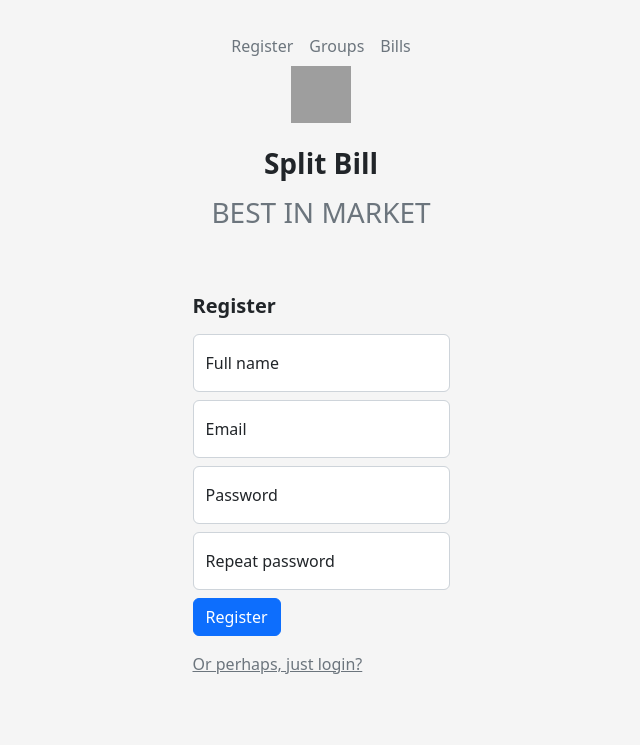
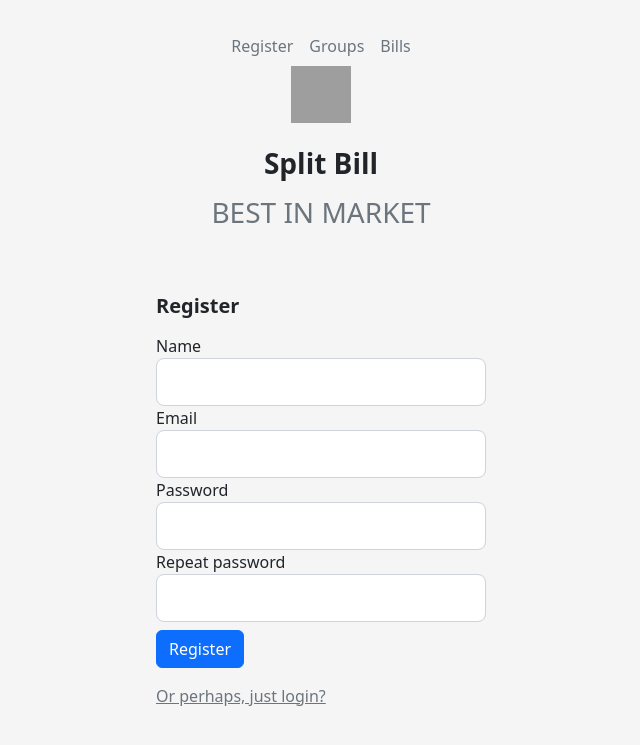
Before and after one commit to SL1mas/Flusk_atsiskaitymas, a Flask app: page /register in a window 1280 px wide. Shown: the top 745 px of the page, without its empty margins (319-959 px from the left). Run offline with Flask 3, Linux system fonts and the light colour scheme; some libraries are stand-ins or nearby versions; grey boxes are pictures that could not be loaded.

Commit message:
4th commit (added creat user and login function)

```diff
--- /dev/null
+++ b/forms.py
@@ -0,0 +1,34 @@
+from flask_wtf import FlaskForm
+from wtforms import StringField, DateField, TextAreaField, SubmitField, BooleanField, PasswordField
+from wtforms.validators import DataRequired, Length, ValidationError, EqualTo
+from wtforms_sqlalchemy.fields import QuerySelectField, QuerySelectMultipleField
+import __init__
+
+
+class RegistracijosForma(FlaskForm):
+    vardas = StringField('Name', [DataRequired()])
+    el_pastas = StringField('Email', [DataRequired()])
+    slaptazodis = PasswordField('Password', [DataRequired()])
+    patvirtintas_slaptazodis = PasswordField("Repeat password", [
+                                             EqualTo('slaptazodis', "Slaptažodis turi sutapti.")])
+    submit = SubmitField('Register')
+
+    def tikrinti_varda(self, vardas):
+        vartotojas = __init__.Vartotojas.query.filter_by(
+            vardas=vardas.data).first()
+        if vartotojas:
+            raise ValidationError('Šis vardas panaudotas. Pasirinkite kitą.')
+
+    def tikrinti_pasta(self, el_pastas):
+        vartotojas = __init__.Vartotojas.query.filter_by(
+            el_pastas=el_pastas.data).first()
+        if vartotojas:
+            raise ValidationError(
+                'Šis el. pašto adresas panaudotas. Pasirinkite kitą.')
+
+
+class PrisijungimoForma(FlaskForm):
+    el_pastas = StringField('Email', [DataRequired()])
+    slaptazodis = PasswordField('Password', [DataRequired()])
+    prisiminti = BooleanField("Remember me")
+    submit = SubmitField('Login')
--- a/templates/login.html
+++ b/templates/login.html
@@ -54,33 +54,64 @@
           width="60"
           height="57"
         />
-        <h1 class="h3 mb-3 fw-bold text-dark">Split Bill</h1>
-        <h1 class="h3 mb-3 fw-light text-muted">BEST IN MARKET</h1>
       </a>
+      {% if current_user.is_authenticated %}
+      <h1 class="h3 mb-3 fw-bold text-dark">Split Bill</h1>
+      <div class="card shadow-sm">
+        <div class="card-body text-center">
+          <a
+            href="{{ url_for('logout') }}"
+            class="text-muted text-center no_decoration"
+          >
+            <p>
+              Current User: {{ current_user.vardas}}
+              <br />
+              Email: {{ current_user.el_pastas}}
+            </p></a
+          >
+        </div>
+      </div>
+      {% else %}
+      <h1 class="h3 mb-3 fw-bold text-dark">Split Bill</h1>
+      <h1 class="h3 mb-3 fw-light text-muted">BEST IN MARKET</h1>
+      {% endif %}
     </header>
     <main>
       {% block main %}
-      <form class="text-left mb-3">
+      <form class="text-left mb-3" method="POST" action="">
+        {{ form.hidden_tag() }}
         <h1 class="h5 mt-5 mb-3 fw-bold">Login</h1>
-        <div class="form-floating">
-          <input
-            type="email"
-            class="form-control"
-            id="floatingInput"
-            placeholder="name@example.com"
-          />
-          <label for="floatingInput">Email</label>
+        <div class="form-group">
+          {{ form.el_pastas.label(class="form-control-label") }} {% if
+          form.el_pastas.errors %} {{ form.el_pastas(class="form-control
+          form-control-lg is-invalid") }}
+          <div class="invalid-feedback">
+            {% for error in form.el_pastas.errors %}
+            <span>{{ error }}</span>
+            {% endfor %}
+          </div>
+          {% else %} {{ form.el_pastas(class="form-control form-control-lg") }}
+          {% endif %}
         </div>
-        <div class="mt-2 form-floating">
-          <input
-            type="password"
-            class="form-control"
-            id="floatingPassword"
-            placeholder="Password"
-          />
-          <label for="floatingPassword">Password</label>
+        <div class="form-group">
+          {{ form.slaptazodis.label(class="form-control-label") }} {% if
+          form.slaptazodis.errors %} {{ form.slaptazodis(class="form-control
+          form-control-lg is-invalid") }}
+          <div class="invalid-feedback">
+            {% for error in form.slaptazodis.errors %}
+            <span>{{ error }}</span>
+            {% endfor %}
+          </div>
+          {% else %} {{ form.slaptazodis(class="form-control form-control-lg")
+          }} {% endif %}
         </div>
-        <button class="mt-2 w-40 btn btn-primary" type="submit">Login</button>
+        <div class="form-check">
+          {{ form.prisiminti(class="form-check-input") }} {{
+          form.prisiminti.label(class="form-check-label") }}
+        </div>
+        <div class="form-group">
+          {{ form.submit(class="mt-2 w-40 btn btn-primary") }}
+        </div>
       </form>
       <a href="{{ url_for('register') }}" class="text-muted mb-5"
         >Don't have an account? Register</a
--- a/templates/register.html
+++ b/templates/register.html
@@ -1,44 +1,87 @@
 {% extends 'login.html' %} {% block title %}Register{% endblock %} {% block
 main%}
-<form class="text-left mb-3">
+<form class="text-left mb-3" method="POST" action="">
+  {{ form.hidden_tag() }}
   <h1 class="h5 mt-5 mb-3 fw-bold">Register</h1>
-  <div class="form-floating">
-    <input
+  <div class="form-group">
+    {{ form.vardas.label(class="form-control-label") }} {% if form.vardas.errors
+    %} {{ form.vardas(class="form-control form-control-lg is-invalid") }}
+    <div class="invalid-feedback">
+      {% for error in form.vardas.errors %}
+      <span>{{ error }}</span>
+      {% endfor %}
+    </div>
+    {% else %} {{ form.vardas(class="form-control form-control-lg") }} {% endif
+    %}
+    <!-- <input
       type="Full name"
       class="form-control"
       id="floatingName"
       placeholder="name"
     />
-    <label for="floatingInput">Full name</label>
+    <label for="floatingInput">Full name</label> -->
   </div>
-  <div class="mt-2 form-floating">
-    <input
+  <div class="form-group">
+    {{ form.el_pastas.label(class="form-control-label") }} {% if
+    form.el_pastas.errors %} {{ form.el_pastas(class="form-control
+    form-control-lg is-invalid") }}
+    <div class="invalid-feedback">
+      {% for error in form.el_pastas.errors %}
+      <span>{{ error }}</span>
+      {% endfor %}
+    </div>
+    {% else %} {{ form.el_pastas(class="form-control form-control-lg") }} {%
+    endif %}
+    <!-- <input
       type="email"
       class="form-control"
       id="floatingEmail"
       placeholder="name@example.com"
     />
-    <label for="floatingInput">Email</label>
+    <label for="floatingInput">Email</label> -->
   </div>
-  <div class="mt-2 form-floating">
-    <input
+  <div class="form-group">
+    {{ form.slaptazodis.label(class="form-control-label") }} {% if
+    form.slaptazodis.errors %} {{ form.slaptazodis(class="form-control
+    form-control-lg is-invalid") }}
+    <div class="invalid-feedback">
+      {% for error in form.slaptazodis.errors %}
+      <span>{{ error }}</span>
+      {% endfor %}
+    </div>
+    {% else %} {{ form.slaptazodis(class="form-control form-control-lg") }} {%
+    endif %}
+    <!-- <input
       type="password"
       class="form-control"
       id="floatingPassword"
       placeholder="Password"
     />
-    <label for="floatingPassword">Password</label>
+    <label for="floatingPassword">Password</label> -->
   </div>
-  <div class="mt-2 form-floating">
-    <input
+  <div class="form-group">
+    {{ form.patvirtintas_slaptazodis.label(class="form-control-label") }} {% if
+    form.patvirtintas_slaptazodis.errors %} {{
+    form.patvirtintas_slaptazodis(class="form-control form-control-lg
+    is-invalid") }}
+    <div class="invalid-feedback">
+      {% for error in form.patvirtintas_slaptazodis.errors %}
+      <span>{{ error }}</span>
+      {% endfor %}
+    </div>
+    {% else %} {{ form.patvirtintas_slaptazodis(class="form-control
+    form-control-lg") }} {% endif %}
+    <!-- <input
       type="Repeat password"
       class="form-control"
       id="floatingRepPassword"
       placeholder="Repeat password"
     />
-    <label for="floatingPassword">Repeat password</label>
+    <label for="floatingPassword">Repeat password</label> -->
   </div>
-  <button class="mt-2 w-40 btn btn-primary" type="submit">Register</button>
+  <div class="form-group">
+    {{ form.submit(class="mt-2 w-40 btn btn-primary") }}
+  </div>
 </form>
 <a href="{{ url_for('login') }}" class="text-muted pb-5"
   >Or perhaps, just login?</a
```
Also changed, not shown: __init__.py (+67 -48 lines), templates/bills.html (+6 -1 lines), data2.db.
